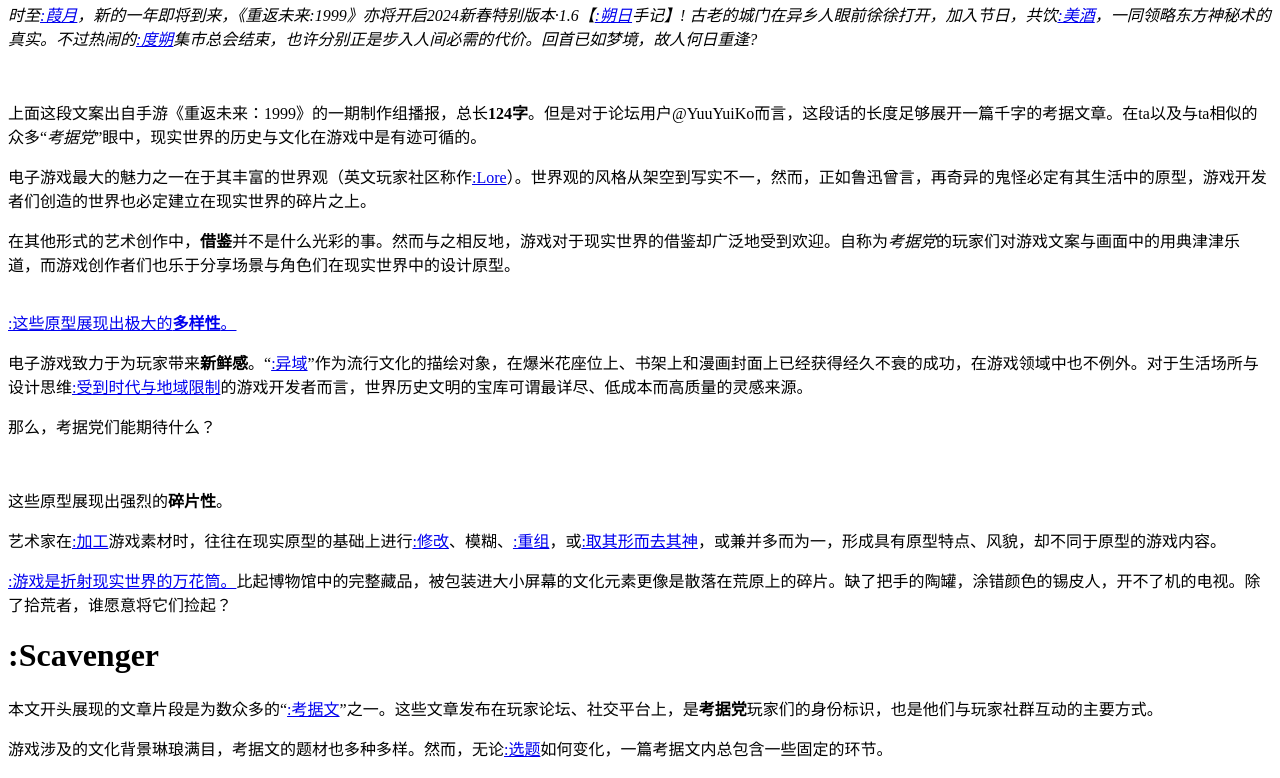
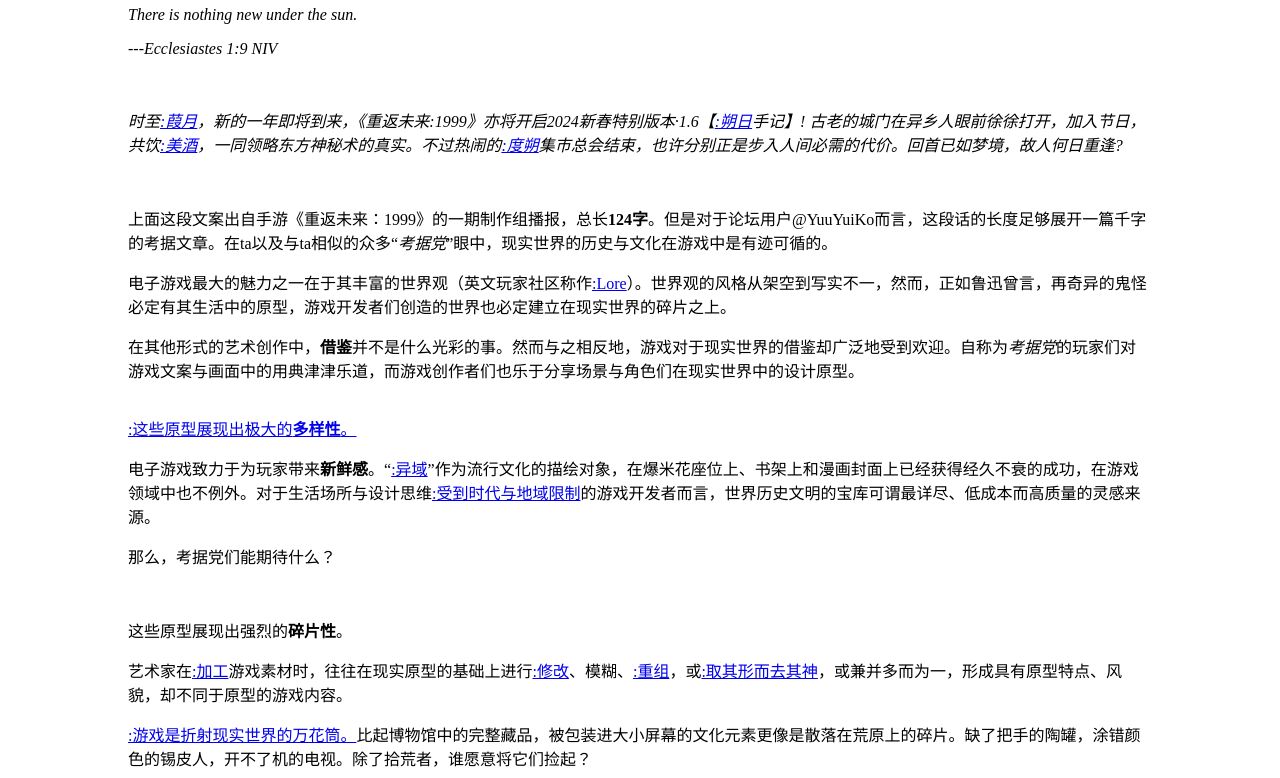
Before and after one commit to parallel1416/cultural-scavengers, a plain HTML site: page scavengers.html in a window 1280 px wide. Shown: the part 180-958 px from the top of the page. Drawn offline with Linux system fonts and the light colour scheme.

Commit message:
brief fix of deprecated css

```diff
--- a/scavengers.html
+++ b/scavengers.html
@@ -5,6 +5,9 @@
 <title>scavengers</title>
 <style type="text/css">
 @import url("Nutshell_ make expandable, embeddable explanations_files/index.css");
+body {
+	margin: 10%;
+}
 </style>
 	<script src="https://cdn.jsdelivr.net/gh/ncase/nutshell/nutshell.js"></script>
 </head>
```
Also changed, not shown: index.html (+1 -0 lines).
